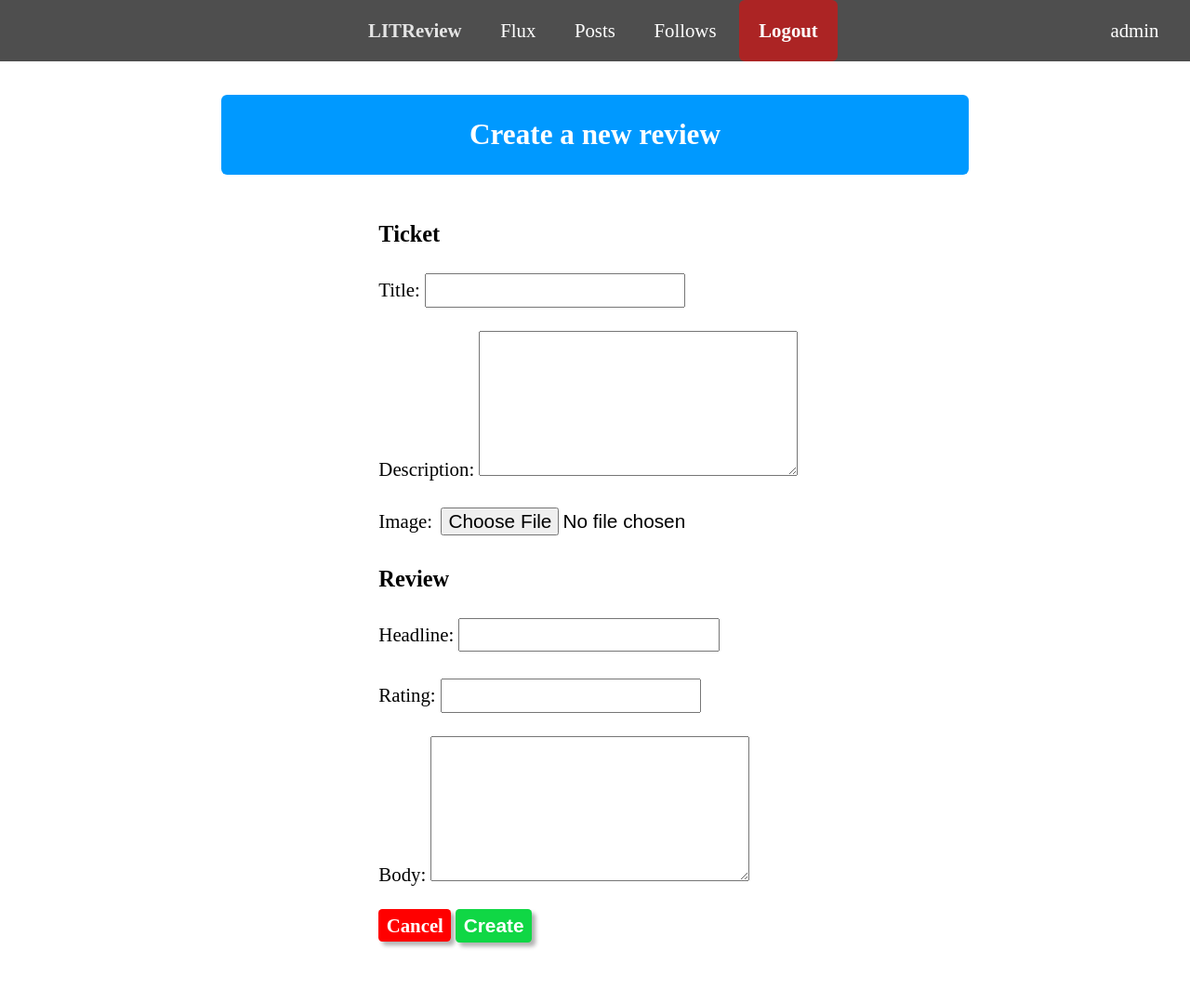
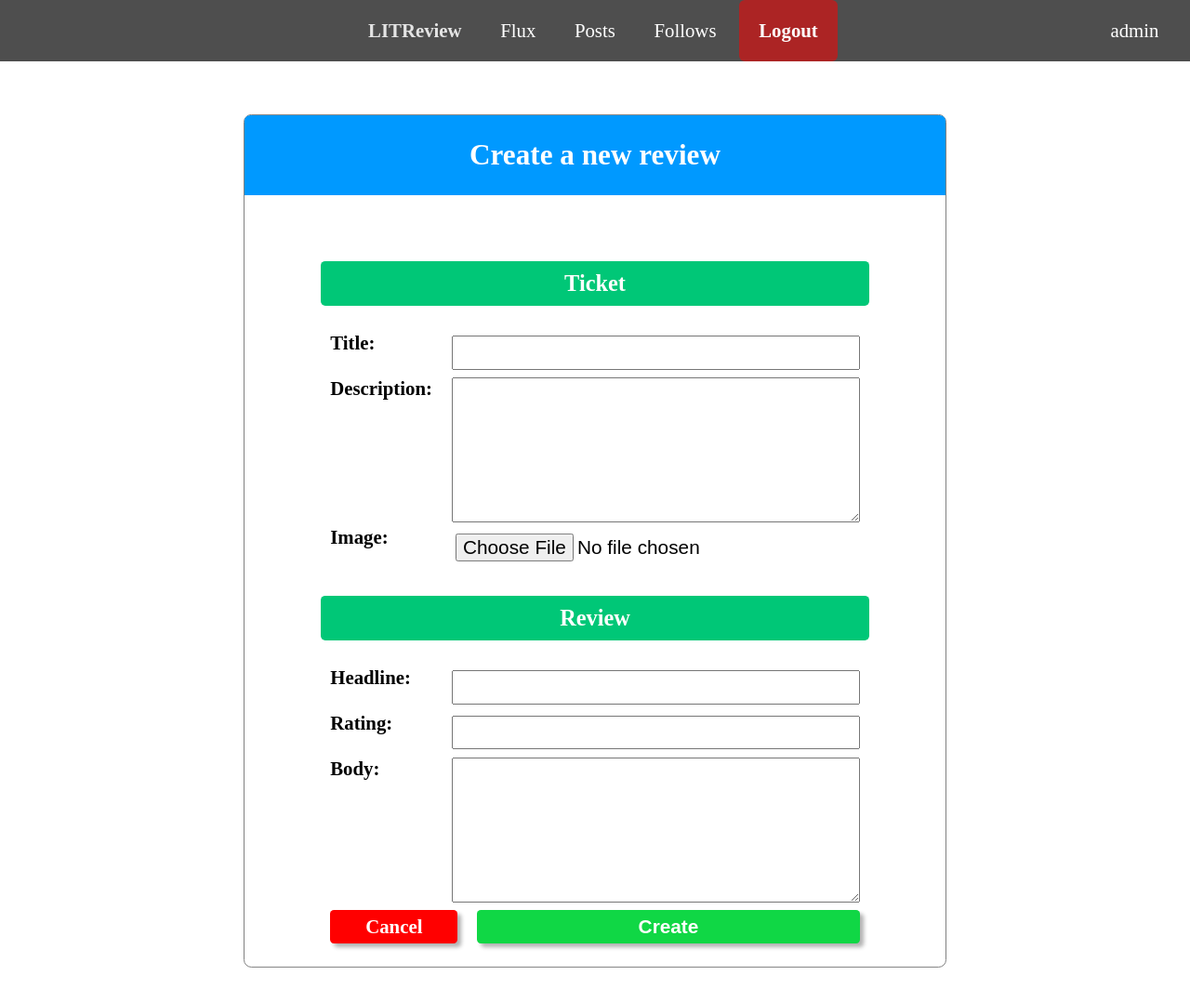
Before and after one commit to MeldSnake/oc-project9-litreview, a Django app: page /reviews/new/ in a window 1280 px wide. Shown: the whole page at 93% size. Run offline with Django 4.2, Linux system fonts and the light colour scheme; a user stored in the database is signed in.

Commit message:
Improved design flow and fixed errors display bug.
Signed-off-by: MeldSnake <ikeek.33@gmail.com>

```diff
--- a/static/styles.css
+++ b/static/styles.css
@@ -282,6 +282,7 @@ input[type="submit"][value="login"],
     font-weight: bold;
     border-color: transparent;
     text-align: center;
+    align-self: center;
 }
 
 input[type="submit"][value="Register"]:hover,
@@ -326,6 +327,10 @@ input[type="submit"][value="login"],
     column-gap: 1em;
 }
 
+.errorlist {
+    display: none;
+}
+
 #errors {
     /* border-style: groove;
     border-width: 2px;;
@@ -333,8 +338,11 @@ input[type="submit"][value="login"],
     border-radius: 1em; */
     font-weight: bold;
     flex: 0 1;
-    display: flex;
+    display: grid;
+    grid-template-columns: 1fr;
+    grid-gap: 0.2em 1em;
     margin: 0.2em 0;
+    max-width: 50vmin;
 }
 
 #errors .error__category {
@@ -347,6 +355,14 @@ input[type="submit"][value="login"],
 
 #errors .error__category > * {
     padding: 0.4em;
+}
+
+.errorlist + input,
+.errorlist + input:hover,
+.errorlist + input:focus-visible,
+.errorlist + input:active {
+    border: 5px solid rgb(190, 0, 0);
+    border-radius: 0.2em;
 }
 
 #errors .error__name {
@@ -365,11 +381,18 @@ input[type="submit"][value="login"],
     padding-left: 1em;
 }
 
+.errorlist.nonfield {
+    grid-column-start: 1;
+    grid-column-end: 3;
+}
+
+.errorlist.nonfield li,
 #errors .error__reason {
     border-radius: 1em;
     margin: 0.2em;
     color: white;
 }
+
 #errors .error__reason::before {
     content: "* ";
 }
@@ -383,6 +406,18 @@ h2 {
     text-align: center;
     padding: 0.8em;
     border-radius: 0.2em;
+}
+
+h3 {
+    background-color: rgb(0, 199, 119);
+    color: white;
+    font-weight: bold;
+
+    width: 100%;
+    text-align: center;
+    padding: 0.4em;
+    border-radius: 0.2em;
+    justify-self: center;
 }
 
 #user_search form {
@@ -400,6 +435,9 @@ h2 {
     display: none;
 }
 
+#delete,
+#ticket_edit,
+#review_edit,
 #connexion,
 #registration {
     display: flex;
@@ -415,6 +453,9 @@ h2 {
     border-radius: 0.4em;
 }
 
+#delete h2,
+#ticket_edit h2,
+#review_edit h2,
 #connexion h2,
 #registration h2 {
     padding: 0.8em 0;
@@ -422,37 +463,79 @@ h2 {
     border-radius: 0.2em 0.2em 0 0;
 }
 
+#delete form,
+#ticket_edit form,
+#review_edit form,
+#review_edit form,
 #connexion form,
 #registration form {
     display: grid;
     grid-gap: 0.2em 1em;
-    grid-template-columns: 1fr 1fr;
+    grid-template-columns: 1fr 3fr;
     align-items: center;
 
     margin: 1em;
 }
 
+#delete form {
+    display: flex;
+    flex-direction: column;
+    margin: 0;
+}
+
+#delete form > * {
+    flex: 1;
+}
+
+#review_edit br,
 #connexion br,
 #registration br {
     display: none;
 }
 
+#delete h2,
+#review_edit h2,
+#review_edit h3,
 #connexion h2,
 #registration h2,
+#review_edit .helptext,
 #connexion .helptext,
 #registration .helptext {
     grid-column-start: 1;
     grid-column-end: 3;
 }
 
+#delete form label,
+#review_edit form label,
 #connexion form label,
 #registration form label {
     font-weight: bold;
 }
 
+#delete form .helptext,
+#review_edit form .helptext,
 #connexion form .helptext,
 #registration form .helptext {
     padding-left: 2em;
     color: rgb(188, 0, 0);
     margin: 0.2em 0;
 }
+
+#delete .deleteform__buttons {
+    margin-bottom: 1em;
+}
+
+#review_edit .review_edit__ticket--edit {
+    justify-self: center;
+    grid-column-start: 1;
+    grid-column-end: 3;
+}
+
+#review_edit .review_edit__ticket--new,
+#review_edit .review_edit__review {
+    grid-column-start: 1;
+    grid-column-end: 3;
+    display: grid;
+    grid-gap: 0.2em 1em;
+    grid-template-columns: 1fr 4fr;
+}
--- a/templates/credentials/register.html
+++ b/templates/credentials/register.html
@@ -5,7 +5,7 @@
 {% block content %}
     <div id="registration">
         <h2>Registration</h2>
-        {% if form.errors %}{{ form.errors }}{% endif %}
+        {% if form.errors %}{% include "partials/errors.html" with errors=form.errors.items %}{% endif %}
         <form method="post" action="{% url "register-user" %}">
             {{ form.as_table }}
             {% csrf_token %}
--- a/templates/listings/review_edit.html
+++ b/templates/listings/review_edit.html
@@ -3,31 +3,27 @@
 {% block title %}{% if review %}Edit a{% else %}New{% endif %} review{% endblock title %}
 
 {% block content %}
-<div id="review--{% if ticket %}edit{% else %}new{% endif %}">
+<div id="review_edit">
     <h2>{% if review %}Edit a {% else %}Create a new{% endif %} review</h2>
 
     {% if form.errors %}
-        <div class="errors">
-        {% for key, value in form.errors.items %}
-            {{ value }}
-        {% endfor %}
-        </div>
+        {% include "partial/errors.html" with errors=form.errors.items %}
     {% endif %}
     <form action="{% url 'review-new' %}" method="post" enctype="multipart/form-data">
         {% csrf_token %}
         <h3>Ticket</h3>
-        <div class="review__ticket">
+        <div class="review_edit__ticket{% if ticket %}--edit{% else %}--new{% endif %}">
             {% if ticket %}
             <p>You are answering the following ticket:</p>
             {% include "listings/partials/ticket.html" with ticket=ticket short_ticket=True %}
             <input type="hidden" name="ticketid" value="{{ ticket.id }}" />
             {% else %}
-            {{ form_ticket.as_p }}
+            {{ form_ticket }}
             {% endif %}
         </div>
         <h3>Review</h3>
-        <div class="review__review">
-            {{ form.as_p }}
+        <div class="review_edit__review">
+            {{ form }}
         </div>
         {% if next %}
         <input type="hidden" name="next" value="{{ next }}" />
--- a/templates/listings/ticket_review_delete.html
+++ b/templates/listings/ticket_review_delete.html
@@ -4,8 +4,9 @@
 {% block title %}Delete {{ object }}{% endblock title %}
 
 {% block content %}
-<form method="post" enctype="multipart/form-data">
+<form id="delete" method="post" enctype="multipart/form-data">
     {% csrf_token %}
+    <h2 class="redheader">Deleting</h2>
     {% if object|model_type == 'Ticket' %}
     <p>Are you sure you want to delete the ticket "{{ object.title }}"?</p>
     {% else %}
```
Also changed, not shown: templates/listings/ticket_edit.html (+3 -7 lines).
